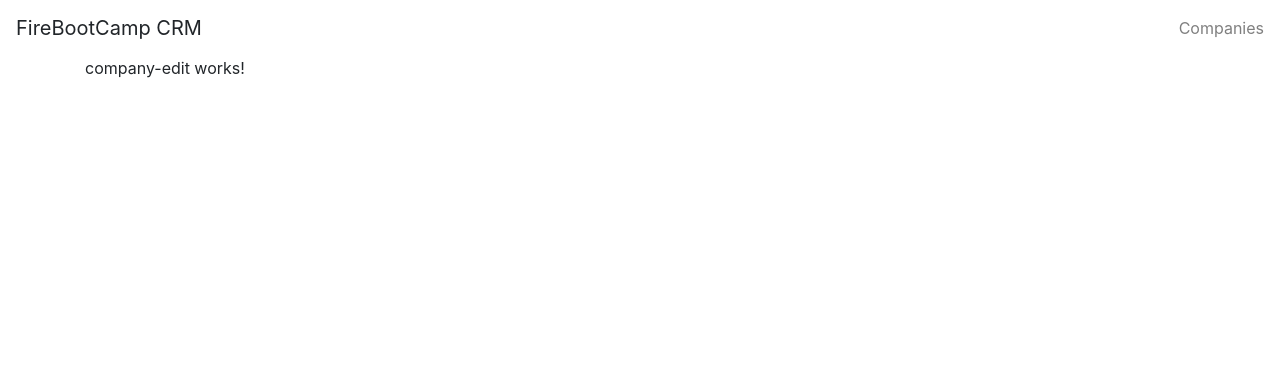
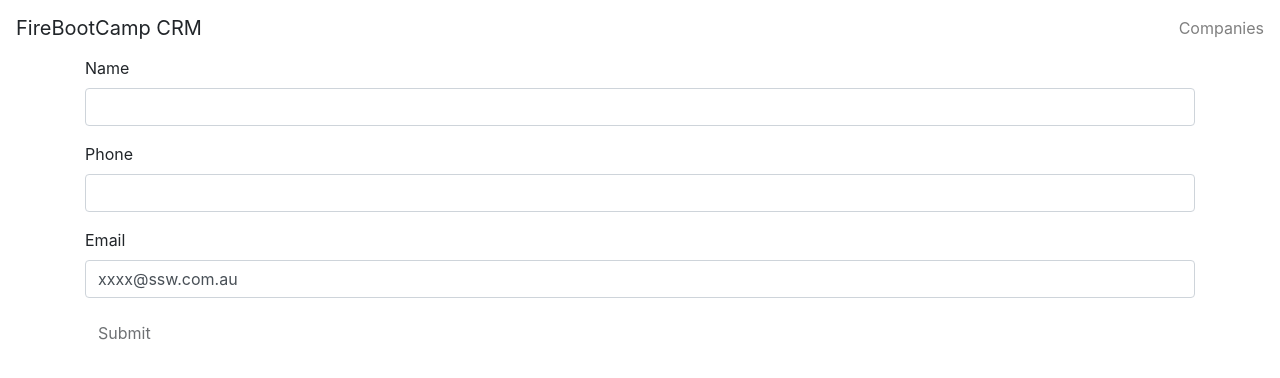
Before and after one commit to SSWConsulting/fbc-angular-brisbane-092019, an Angular app: page /company/new in a window 1280 px wide. Shown: the top 378 px of the page. Built offline with nearby package versions, Linux system fonts and the light colour scheme.

Commit message:
Added Company edit

```diff
--- a/src/app/app-routing.module.ts
+++ b/src/app/app-routing.module.ts
@@ -8,6 +8,7 @@
   { path: '', redirectTo: 'company/list', pathMatch: 'full' },
   { path: 'company/list', component: CompanyListComponent },
   { path: 'company/new', component: CompanyEditComponent },
+  { path: 'company/edit/:id', component: CompanyEditComponent },
 ];
 
 @NgModule({
--- a/src/app/app.module.ts
+++ b/src/app/app.module.ts
@@ -3,7 +3,7 @@
 
 import { AppRoutingModule } from './app-routing.module';
 import { AppComponent } from './app.component';
-import { FormsModule } from '@angular/forms';
+import { FormsModule, ReactiveFormsModule } from '@angular/forms';
 import { CompanyListComponent } from './company/company-list/company-list.component';
 import { NgbModule } from '@ng-bootstrap/ng-bootstrap';
 import { HttpClientModule } from '@angular/common/http';
@@ -22,7 +22,8 @@
     AppRoutingModule,
     FormsModule,
     NgbModule,
-    HttpClientModule
+    HttpClientModule,
+    ReactiveFormsModule
   ],
   providers: [],
   bootstrap: [AppComponent]
--- a/src/app/company/company-edit/company-edit.component.html
+++ b/src/app/company/company-edit/company-edit.component.html
@@ -1 +1,23 @@
-<p>company-edit works!</p>
+<form [formGroup]="companyForm" novalidate>
+    <div class="form-group">
+      <label for="name">Name</label>
+      <input type="text" class="form-control" name="name" formControlName="name">
+      <div *ngIf="companyForm.get('name').hasError('required') && companyForm.get('name').touched" class="alert alert-danger">
+        Name is required
+      </div>
+    </div>
+
+    <div class="form-group">
+      <label for="phone">Phone</label>
+      <input type="text" class="form-control" name="phone" formControlName="phone" />
+    </div>
+
+    <div class="form-group">
+      <label for="email">Email</label>
+      <input type="text" class="form-control" name="email" formControlName="email" />
+    </div>
+
+    <div class="form-group">
+      <button (click)="saveCompany()" [disabled]="!companyForm.valid" class="btn btn-default">Submit</button>
+    </div>
+  </form>
--- a/src/app/company/company-edit/company-edit.component.ts
+++ b/src/app/company/company-edit/company-edit.component.ts
@@ -1,4 +1,8 @@
 import { Component, OnInit } from '@angular/core';
+import { Company } from '../company';
+import { FormBuilder, FormGroup, Validators } from '@angular/forms';
+import { CompanyService } from '../company.service';
+import { Router, ActivatedRoute } from '@angular/router';
 
 @Component({
   selector: 'fbc-company-edit',
@@ -7,9 +11,54 @@
 })
 export class CompanyEditComponent implements OnInit {
 
-  constructor() { }
+  company: Company;
+  isNewCompany: boolean;
+  companyId: number;
+  companyForm: FormGroup;
+
+  constructor(
+    private companyService: CompanyService,
+    private router: Router,
+    private activatedRoute: ActivatedRoute,
+    private formBuilder: FormBuilder
+  ) { }
 
   ngOnInit() {
+    this.companyId = this.activatedRoute.snapshot.params['id'];
+    this.isNewCompany = !this.companyId;
+
+    this.buildForm();
+
+    if (!this.isNewCompany) {
+      this.getCompany();
+    }
+   }
+
+  getCompany(): void {
+    this.companyService.getCompany(this.companyId)
+      .subscribe(company => {
+        this.companyForm.patchValue(company);
+      });
+  }
+
+
+  buildForm(): void {
+    this.companyForm = this.formBuilder.group({
+      name: ['', Validators.required],
+      email: ['xxxx@ssw.com.au', Validators.email],
+      phone: '',
+    });
+  }
+
+  saveCompany() {
+    if (this.isNewCompany) {
+      this.companyService.addCompany(this.companyForm.value.name)
+      .subscribe(c => this.router.navigateByUrl('/company/list'));
+    } else {
+      const newCompany = {...this.companyForm.value, id: this.companyId };
+      this.companyService.updateCompany(newCompany)
+        .subscribe(() => this.router.navigateByUrl('/company/list'));
+    }
   }
 
 }
--- a/src/app/company/company-table/company-table.component.html
+++ b/src/app/company/company-table/company-table.component.html
@@ -15,7 +15,8 @@
             <td>{{ company.phone }}</td>
             <td>
               <button class="btn btn-danger" (click)="deleteCompany(company)">Delete</button>
-              <button class="btn btn-warning">Edit</button>
+              <button class="btn btn-warning"
+              [routerLink]="['/company', 'edit', company.id]">Edit</button>
             </td>
           </tr>
     </tbody>
--- a/src/app/company/company.service.ts
+++ b/src/app/company/company.service.ts
@@ -1,6 +1,6 @@
 import { Injectable } from '@angular/core';
 import { Company } from './company';
-import { HttpClient } from '@angular/common/http';
+import { HttpClient, HttpHeaders } from '@angular/common/http';
 import { Observable } from 'rxjs';
 import { catchError } from 'rxjs/operators';
 
@@ -27,6 +27,24 @@
     return this.httpClient.delete<Company>(`${this.API_BASE}/company/${company.id}`);
   }
 
+  addCompany(company: Company): Observable<Company>{
+    return this.httpClient.post<Company>(`${this.API_BASE}/company`, company
+    , { headers: new HttpHeaders().set('content-type', 'application/json') });
+  }
+
+  getCompany(id: number): Observable<Company> {
+    return this.httpClient.get<Company>(`${this.API_BASE}/company/${id}`);
+  }
+
+  updateCompany(company: Company): Observable<Company> {
+    return this.httpClient.put<Company>(
+      `${this.API_BASE}/company/${company.id}`, company,
+      { headers: new HttpHeaders().set('content-type', 'application/json') }
+    );
+  }
+
+
+
   errorHandler(error: Error): Observable<Company[]> {
     console.error('Error caught');
     return new Observable();
```
